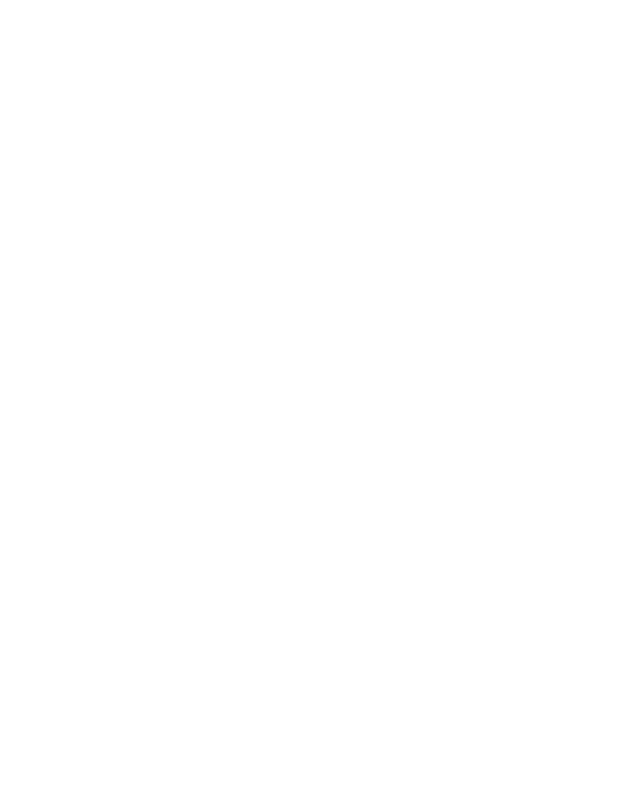
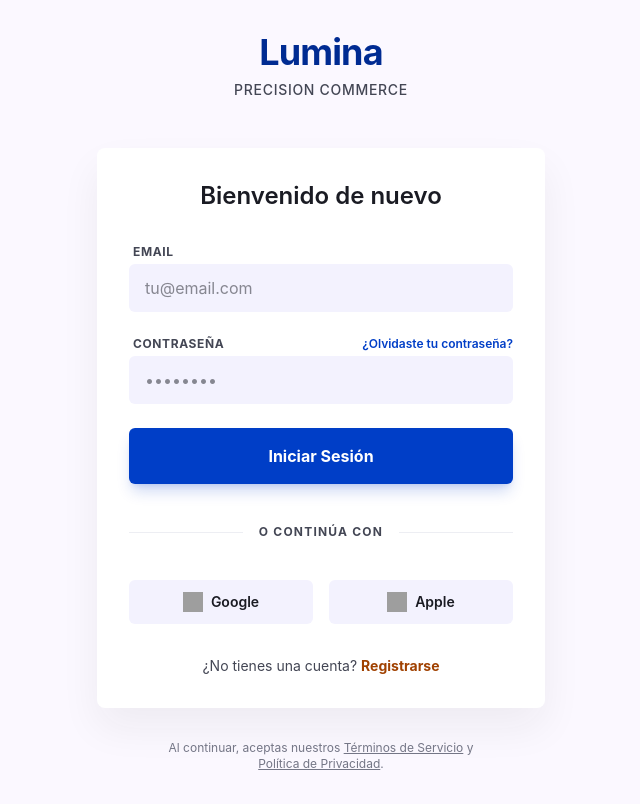
Before and after one commit to BrayanEnriquez/Ecommerce, a React (Vite) app: page /login in a window 1280 px wide. Before the commit this address had no page. Shown: the whole page, without its empty margins (319-959 px from the left). Built offline with nearby package versions, Linux system fonts and the light colour scheme; grey boxes are pictures that could not be loaded.

Commit message:
Agregaciónde pagina de Logueo

```diff
--- a/src/App.jsx
+++ b/src/App.jsx
@@ -1,10 +1,12 @@
 
 import { Routes, Route, Link } from 'react-router-dom'
+import AuthPage from './pages/AuthPage'
 
 function App() {
   return (
     <Routes>
-      <Route path="/" element={<h1 className="text-2xl font-bold">Página de Inicio</h1>} />
+      <Route path="/" element={<h1 className="text-2xl font-bold text-center mt-10">Página de Inicio <br/> <Link to="/login" className="text-blue-500 underline text-lg">Ir a Login</Link></h1>} />
+      <Route path="/login" element={<AuthPage />} />
       <Route path="/about" element={<h1 className="text-2xl font-bold">Página Acerca de</h1>} />
     </Routes>
   )
--- /dev/null
+++ b/src/pages/AuthPage.jsx
@@ -0,0 +1,92 @@
+import React from 'react';
+import { Link } from 'react-router-dom';
+
+const AuthPage = () => {
+  return (
+    <div className="min-h-screen bg-[#fbf8ff] font-['Inter'] flex flex-col items-center px-4 py-8">
+      {/* Header / Logo Area */}
+      <div className="w-full max-w-md mb-12 text-center">
+        <h1 className="text-[#002b92] text-4xl font-bold tracking-tight mb-2">Lumina</h1>
+        <p className="text-[#434654] text-sm uppercase tracking-[0.05em] font-medium">Precision Commerce</p>
+      </div>
+
+      {/* Auth Card */}
+      <div className="w-full max-w-md bg-white rounded-lg shadow-[0_20px_40px_rgba(26,27,35,0.06)] p-8">
+        <h2 className="text-[#1a1b23] text-2xl font-semibold mb-8 text-center">Bienvenido de nuevo</h2>
+
+        <form className="space-y-6">
+          {/* Email Field */}
+          <div className="space-y-1">
+            <label className="block text-xs font-bold text-[#434654] uppercase tracking-wider ml-1">Email</label>
+            <input
+              type="email"
+              placeholder="tu@email.com"
+              className="w-full bg-[#f3f2fe] text-[#1a1b23] px-4 py-3 rounded-md outline-none focus:bg-[#e2e1ed] border-l-0 focus:border-l-4 border-[#003ec7] transition-all"
+            />
+          </div>
+
+          {/* Password Field */}
+          <div className="space-y-1">
+            <div className="flex justify-between items-center">
+              <label className="block text-xs font-bold text-[#434654] uppercase tracking-wider ml-1">Contraseña</label>
+              <button type="button" className="text-xs text-[#003ec7] font-semibold">¿Olvidaste tu contraseña?</button>
+            </div>
+            <input
+              type="password"
+              placeholder="••••••••"
+              className="w-full bg-[#f3f2fe] text-[#1a1b23] px-4 py-3 rounded-md outline-none focus:bg-[#e2e1ed] border-l-0 focus:border-l-4 border-[#003ec7] transition-all"
+            />
+          </div>
+
+          {/* Login Button */}
+          <button
+            type="submit"
+            className="w-full bg-[#003ec7] text-white font-bold py-4 rounded-md shadow-lg shadow-[#003ec7]/20 hover:scale-[1.02] active:scale-[0.98] transition-transform"
+          >
+            Iniciar Sesión
+          </button>
+        </form>
+
+        {/* Divider */}
+        <div className="relative my-10 flex items-center justify-center">
+          <div className="absolute inset-0 flex items-center">
+            <div className="w-full border-t border-[#c4c5d7]/30"></div>
+          </div>
+          <span className="relative bg-white px-4 text-xs font-bold text-[#434654] uppercase tracking-widest">o continúa con</span>
+        </div>
+
+        {/* Social Buttons */}
+        <div className="grid grid-cols-2 gap-4 mb-8">
+          <button className="flex items-center justify-center gap-2 py-3 bg-[#f3f2fe] rounded-md hover:bg-[#e2e1ed] transition-colors">
+            <img src="https://www.svgrepo.com/show/475656/google-color.svg" alt="Google" className="w-5 h-5" />
+            <span className="text-sm font-semibold text-[#1a1b23]">Google</span>
+          </button>
+          <button className="flex items-center justify-center gap-2 py-3 bg-[#f3f2fe] rounded-md hover:bg-[#e2e1ed] transition-colors">
+            <img src="https://www.svgrepo.com/show/511330/apple-fill.svg" alt="Apple" className="w-5 h-5" />
+            <span className="text-sm font-semibold text-[#1a1b23]">Apple</span>
+          </button>
+        </div>
+
+        {/* Registration Link */}
+        <div className="text-center">
+          <p className="text-[#434654] text-sm">
+            ¿No tienes una cuenta?{' '}
+            <Link
+              to="/register"
+              className="text-[#a04100] font-bold hover:underline"
+            >
+              Registrarse
+            </Link>
+          </p>
+        </div>
+      </div>
+
+      {/* Footer info */}
+      <div className="mt-auto pt-8 text-[#747686] text-xs text-center max-w-xs">
+        Al continuar, aceptas nuestros <a href="#" className="underline">Términos de Servicio</a> y <a href="#" className="underline">Política de Privacidad</a>.
+      </div>
+    </div>
+  );
+};
+
+export default AuthPage;
```
